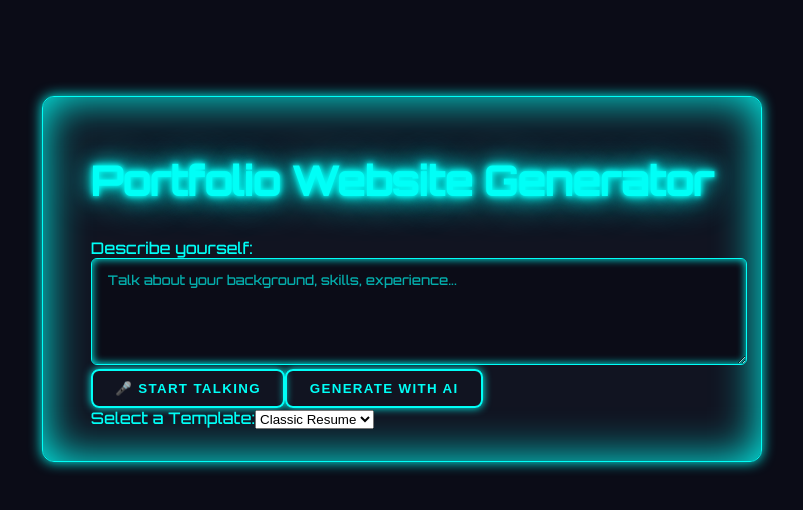
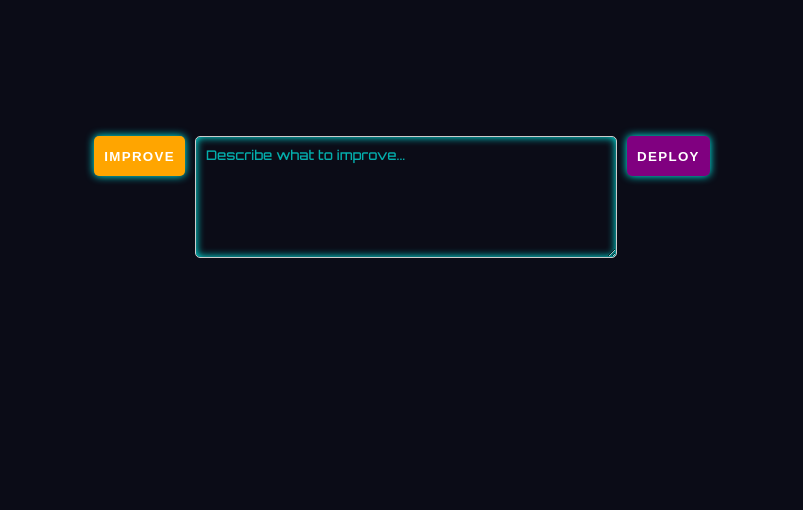
Before and after one commit to OHalvorson77/Portfolio_Website_Generator, a React (Create React App) app in the folder Frontend/portfolio_gen_frontend/: page /preview in a window 1280 px wide. Shown: the top 510 px of the page, without its empty margins (238-1041 px from the left). Built offline with nearby package versions, Linux system fonts and the light colour scheme.

Commit message:
Adding improve button

```diff
--- a/Frontend/portfolio_gen_frontend/package.json
+++ b/Frontend/portfolio_gen_frontend/package.json
@@ -9,6 +9,7 @@
     "@testing-library/user-event": "^13.5.0",
     "react": "^19.1.0",
     "react-dom": "^19.1.0",
+    "react-router-dom": "^7.6.1",
     "react-scripts": "5.0.1",
     "web-vitals": "^2.1.4"
   },
--- a/Frontend/portfolio_gen_frontend/src/App.js
+++ b/Frontend/portfolio_gen_frontend/src/App.js
@@ -1,31 +1,15 @@
-import React, { useState } from "react";
-import Form from "./components/Form";
-import Result from "./components/Result";
-import FreeformInput from "./components/FreeFormInput"; // 👈 Import it
-import { generateSite } from "./api";
+import { BrowserRouter as Router, Route, Routes } from 'react-router-dom';
+import Home from './Pages/home.jsx';
+import PreviewPage from './Pages/preview';
 
 function App() {
-  const [formData, setFormData] = useState({});
-  const [deployedURL, setDeployedURL] = useState(null);
-
-  // 👇 Merge AI-generated data with existing form data
-  const handleStructuredData = (structured) => {
-    setFormData((prev) => ({
-      ...prev,
-      ...structured,
-    }));
-  };
-
   return (
-    <div className="app-container">
-      <h1 className="app-title">Portfolio Website Generator</h1>
-
-      {/* 👇 Freeform AI Assistant */}
-      <FreeformInput setStructuredData={handleStructuredData} />
-
-      {/* 👇 Deployment result */}
-      {deployedURL && <Result url={deployedURL} />}
-    </div>
+    <Router>
+      <Routes>
+        <Route path="/" element={<Home />} />
+        <Route path="/preview" element={<PreviewPage />} />
+      </Routes>
+    </Router>
   );
 }
 
--- /dev/null
+++ b/Frontend/portfolio_gen_frontend/src/Pages/home.jsx
@@ -0,0 +1,30 @@
+import React, { useState } from "react";
+import Result from "../components/Result";
+import FreeformInput from "../components/FreeFormInput"; // 👈 Import it
+
+function Home() {
+  const [formData, setFormData] = useState({});
+  const [deployedURL, setDeployedURL] = useState(null);
+
+  // 👇 Merge AI-generated data with existing form data
+  const handleStructuredData = (structured) => {
+    setFormData((prev) => ({
+      ...prev,
+      ...structured,
+    }));
+  };
+
+  return (
+    <div className="app-container">
+      <h1 className="app-title">Portfolio Website Generator</h1>
+
+      {/* 👇 Freeform AI Assistant */}
+      <FreeformInput setStructuredData={handleStructuredData} />
+
+      {/* 👇 Deployment result */}
+      {deployedURL && <Result url={deployedURL} />}
+    </div>
+  );
+}
+
+export default Home;
--- /dev/null
+++ b/Frontend/portfolio_gen_frontend/src/Pages/preview.jsx
@@ -0,0 +1,51 @@
+import { useEffect, useState } from 'react';
+
+const PreviewPage = () => {
+  const [html, setHtml] = useState('');
+  const [improveText, setImproveText] = useState('');
+
+  useEffect(() => {
+    const storedHtml = localStorage.getItem('previewHtml');
+    setHtml(storedHtml || '');
+  }, []);
+
+  const handleImprove = () => {
+    // Send the custom improveText to the parent window
+    window.opener?.postMessage({ type: 'improve', text: improveText }, '*');
+  };
+
+  const handleDeploy = () => {
+    window.opener?.postMessage({ type: 'deploy' }, '*');
+  };
+
+  return (
+    <div style={{ padding: '20px', fontFamily: 'sans-serif' }}>
+      <div dangerouslySetInnerHTML={{ __html: html }} />
+
+      <div style={{ marginTop: '20px', display: 'flex', gap: '10px', alignItems: 'flex-start' }}>
+        <button
+          onClick={handleImprove}
+          style={{ padding: '10px', backgroundColor: 'orange', color: 'white', border: 'none', borderRadius: '5px', height: '40px' }}
+        >
+          Improve
+        </button>
+
+        <textarea
+          placeholder="Describe what to improve..."
+          value={improveText}
+          onChange={(e) => setImproveText(e.target.value)}
+          style={{ width: '400px', height: '100px', padding: '10px', borderRadius: '5px', border: '1px solid #ccc', resize: 'vertical' }}
+        />
+
+        <button
+          onClick={handleDeploy}
+          style={{ padding: '10px', backgroundColor: 'purple', color: 'white', border: 'none', borderRadius: '5px', height: '40px' }}
+        >
+          Deploy
+        </button>
+      </div>
+    </div>
+  );
+};
+
+export default PreviewPage;
--- a/Frontend/portfolio_gen_frontend/src/components/Form.jsx
+++ /dev/null
@@ -1,39 +0,0 @@
-import React, { useState } from "react";
-
-export default function Form({ setFormData }) {
-  const [localData, setLocalData] = useState({
-    name: "",
-    bio: "",
-    email: "",
-    skills: "",
-    projects: "",
-  });
-
-  const handleChange = (e) => {
-    const { name, value } = e.target;
-    setLocalData((prev) => ({ ...prev, [name]: value }));
-  };
-
-  const handleBlur = () => {
-    // Parse projects and skills from strings to arrays
-    const formatted = {
-      ...localData,
-      skills: localData.skills.split(",").map((s) => s.trim()),
-      projects: localData.projects.split("\n").map((line) => {
-        const [title, description, link] = line.split("|").map((s) => s.trim());
-        return { title, description, link };
-      }),
-    };
-    setFormData(formatted);
-  };
-
-  return (
-    <div onBlur={handleBlur}>
-      <input type="text" name="name" placeholder="Your Name" value={localData.name} onChange={handleChange} className="w-full p-2 mb-2 border" />
-      <textarea name="bio" placeholder="Short bio" value={localData.bio} onChange={handleChange} className="w-full p-2 mb-2 border" />
-      <input type="email" name="email" placeholder="Email" value={localData.email} onChange={handleChange} className="w-full p-2 mb-2 border" />
-      <input type="text" name="skills" placeholder="Skills (comma-separated)" value={localData.skills} onChange={handleChange} className="w-full p-2 mb-2 border" />
-      <textarea name="projects" placeholder="Projects (title | description | link per line)" value={localData.projects} onChange={handleChange} className="w-full p-2 mb-2 border" />
-    </div>
-  );
-}
--- a/Frontend/portfolio_gen_frontend/src/components/FreeFormInput.jsx
+++ b/Frontend/portfolio_gen_frontend/src/components/FreeFormInput.jsx
@@ -1,6 +1,8 @@
 import React, { useState, useRef } from "react";
 import { analyzeDescription } from "../api";
 import TemplateSelector from "./TemplateSelector";
+import { useNavigate } from 'react-router-dom';
+
 
 export default function FreeformInput({ setStructuredData }) {
   const [text, setText] = useState("");
@@ -10,6 +12,7 @@ export default function FreeformInput({ setStructuredData }) {
   const [previewHtml, setPreviewHtml] = useState(null);
 
   const recognitionRef = useRef(null);
+  const navigate = useNavigate();
 
   // Initialize SpeechRecognition once on first start
   const initRecognition = () => {
@@ -67,30 +70,10 @@ export default function FreeformInput({ setStructuredData }) {
   };
 
   const handlePreview = () => {
-  const newWindow = window.open();
-  if (!newWindow) {
-    alert("Popup blocked! Please allow popups for this site.");
-    return;
-  }
+  localStorage.setItem('previewHtml', previewHtml);
+  navigate('/preview');
+};
 
-  const improveAndDeployButtons = `
-    <div style="margin-top: 20px; display: flex; gap: 10px;">
-      <button onclick="window.opener.postMessage('improve', '*')" style="padding: 10px; background-color: orange; color: white; border: none; border-radius: 5px;">Improve</button>
-      <button onclick="window.opener.postMessage('deploy', '*')" style="padding: 10px; background-color: purple; color: white; border: none; border-radius: 5px;">Deploy</button>
-    </div>
-  `;
-
-  newWindow.document.write(`
-    <html>
-      <head><title>Preview</title></head>
-      <body style="font-family: sans-serif; padding: 20px;">
-        ${previewHtml}
-        ${improveAndDeployButtons}
-      </body>
-    </html>
-  `);
-  newWindow.document.close();
-};
 
   return (
     <div className="my-6">
```
Also changed, not shown: 2 other files (tests, documents, lock files or other folders).
